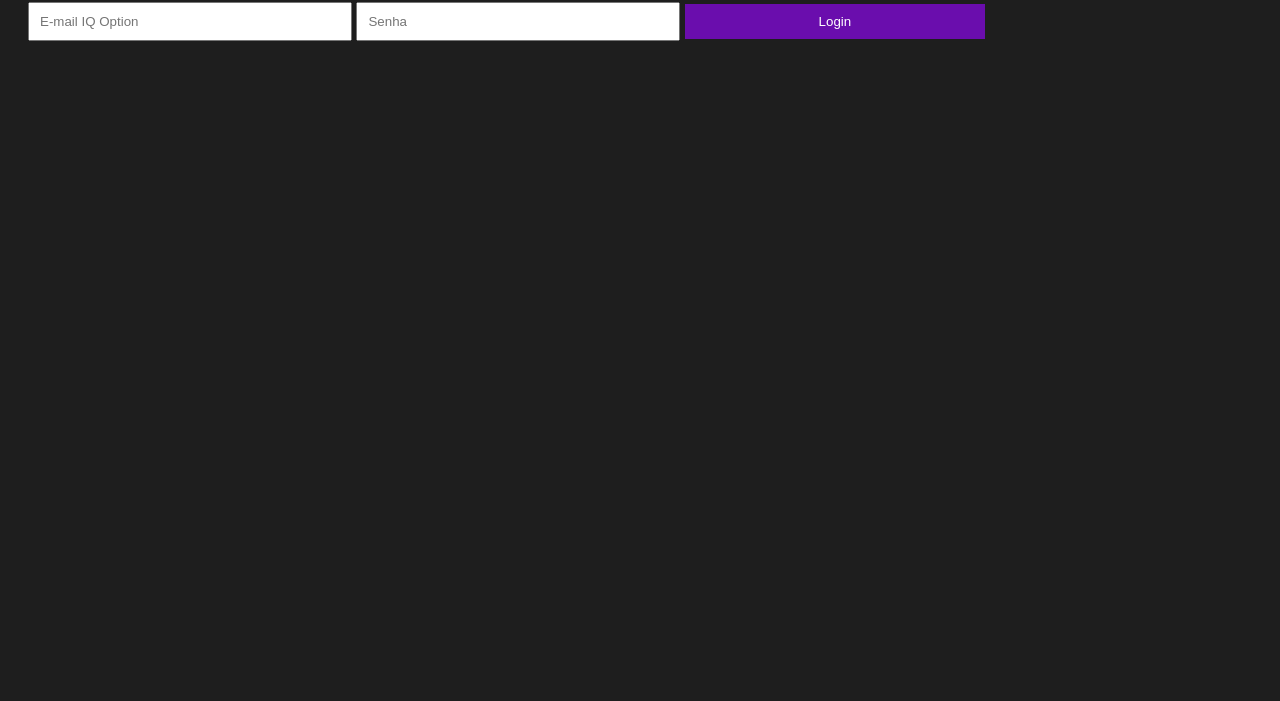
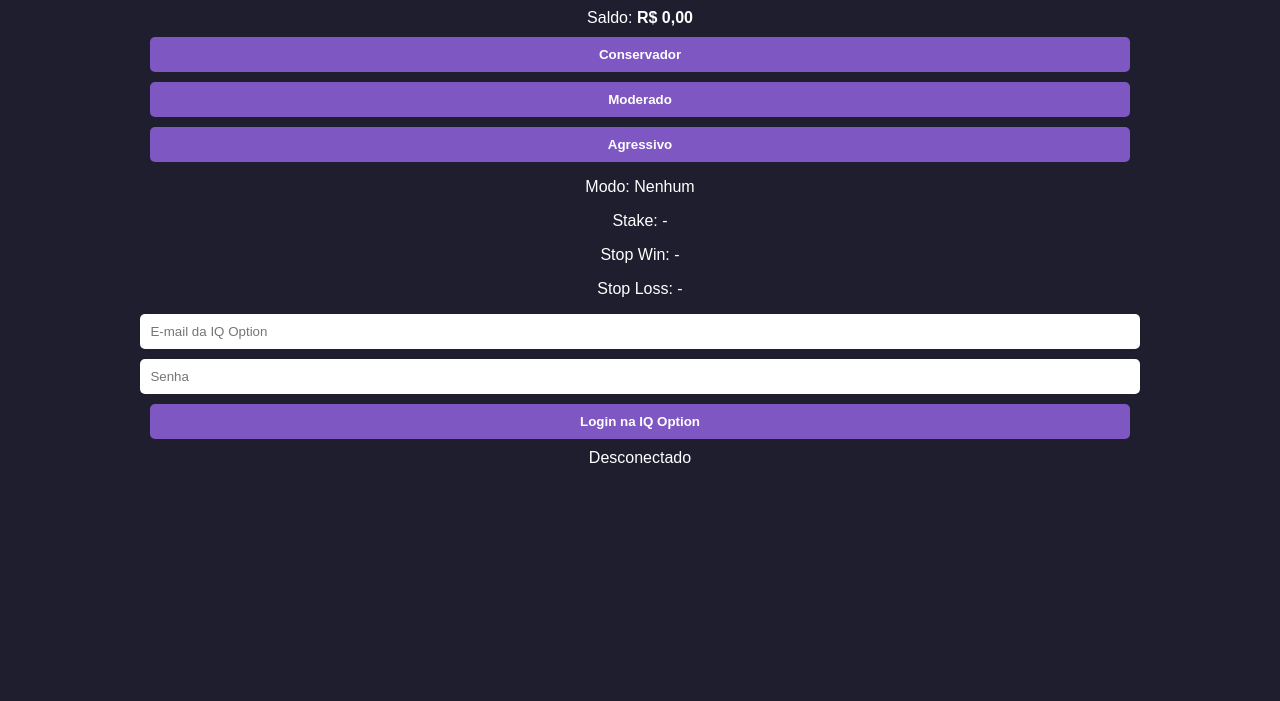
Before and after one commit to Gynden/sniperbit, a plain HTML site: page index.html in a window 1280 px wide. Shown: the part 99-800 px from the top of the page. Drawn offline with Linux system fonts and the light colour scheme.

Commit message:
Update index.html

```diff
--- a/index.html
+++ b/index.html
@@ -1,30 +1,40 @@
-
 <!DOCTYPE html>
-<html lang="pt-BR">
+<html lang="pt-br">
 <head>
-  <meta charset="UTF-8">
-  <meta name="viewport" content="width=device-width, initial-scale=1.0">
+  <meta charset="UTF-8" />
+  <meta name="viewport" content="width=device-width, initial-scale=1.0"/>
   <title>Sniper Bit</title>
-  <style>
-    body { background-color: #1e1e1e; color: #fff; font-family: Arial, sans-serif; padding: 20px; }
-    input, button { margin: 5px 0; padding: 10px; width: 100%; max-width: 300px; }
-    button { cursor: pointer; background-color: #6a0dad; color: white; border: none; }
-    #dashboard { margin-top: 30px; }
-  </style>
+  <link rel="stylesheet" href="style.css" />
 </head>
 <body>
-  <h2>Sniper Bit - Login</h2>
-  <div id="login">
-    <input id="email" type="email" placeholder="E-mail IQ Option" />
-    <input id="senha" type="password" placeholder="Senha" />
-    <button onclick="fazerLogin()">Login</button>
-  </div>
+  <div class="painel">
+    <h1>Sniper Bit</h1>
 
-  <div id="dashboard" style="display:none;">
-    <h3>Saldo: <span id="saldo">Carregando...</span></h3>
-    <button onclick="startBot('conservador')">Modo Conservador</button>
-    <button onclick="startBot('moderado')">Modo Moderado</button>
-    <button onclick="startBot('agressivo')">Modo Agressivo</button>
+    <div class="saldo-box">
+      <span>Saldo:</span>
+      <strong id="saldo">R$ 0,00</strong>
+    </div>
+
+    <div class="modos">
+      <button onclick="selecionarModo('conservador')">Conservador</button>
+      <button onclick="selecionarModo('moderado')">Moderado</button>
+      <button onclick="selecionarModo('agressivo')">Agressivo</button>
+    </div>
+
+    <div class="info-operacao">
+      <p>Modo: <span id="modo-selecionado">Nenhum</span></p>
+      <p>Stake: <span id="stake">-</span></p>
+      <p>Stop Win: <span id="stopwin">-</span></p>
+      <p>Stop Loss: <span id="stoploss">-</span></p>
+    </div>
+
+    <div class="botoes-login">
+      <input id="email" type="email" placeholder="E-mail da IQ Option" />
+      <input id="senha" type="password" placeholder="Senha" />
+      <button onclick="login()">Login na IQ Option</button>
+    </div>
+
+    <div class="status" id="status">Desconectado</div>
   </div>
 
   <script src="script.js"></script>
```
